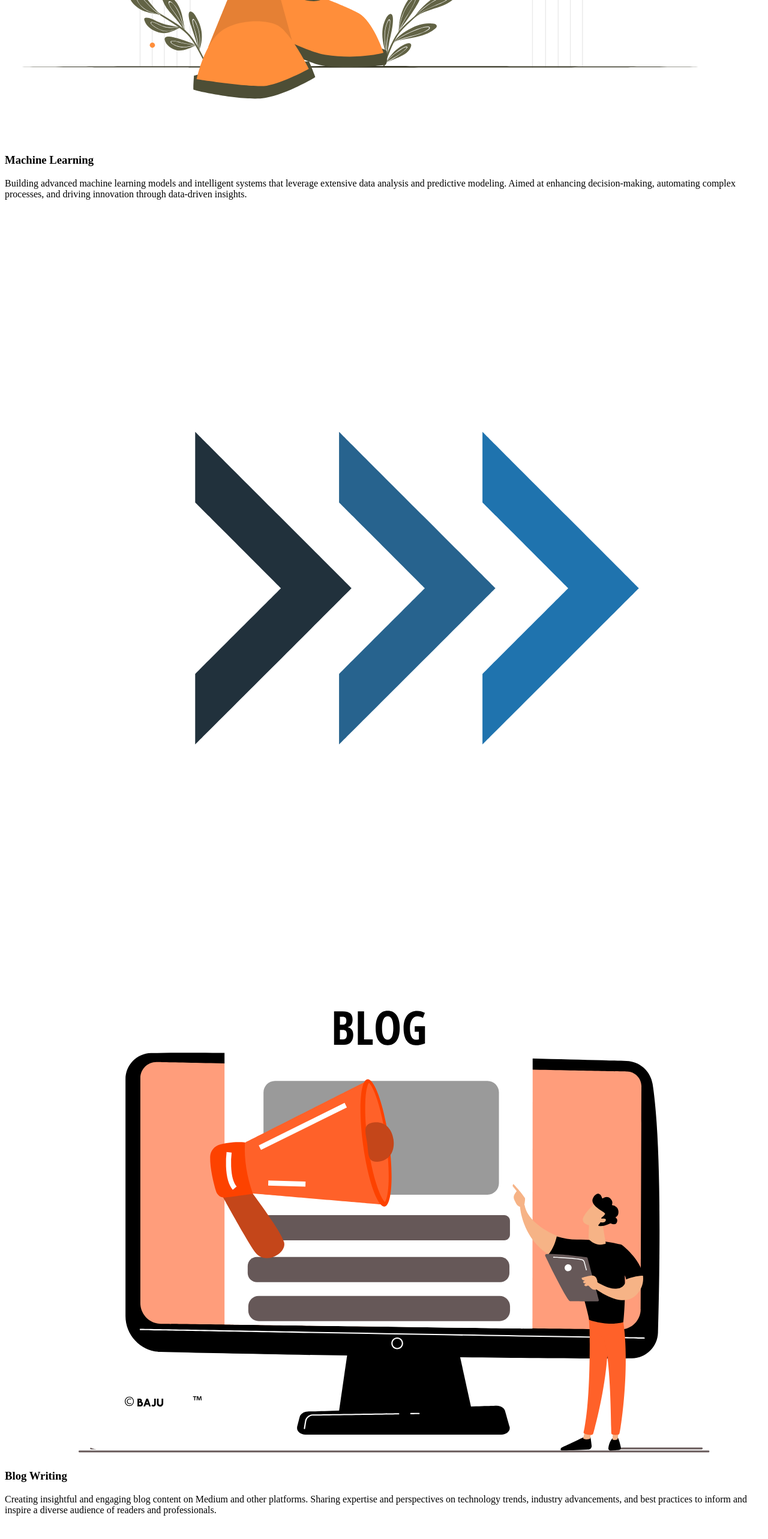
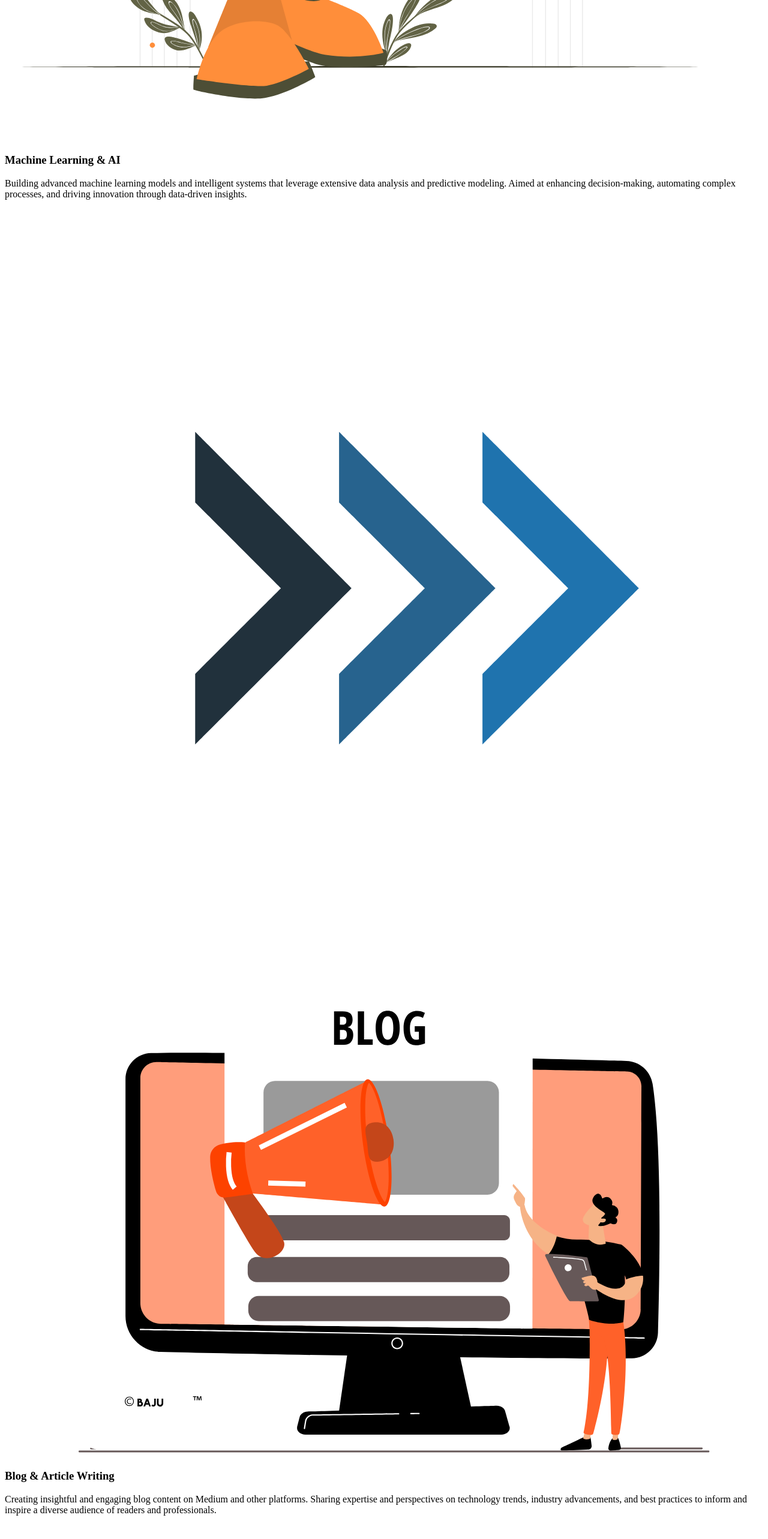
Before and after one commit to DharshanSR/sample-portfolio, a Next.js app: page /Service/service in a window 1280 px wide. Shown: the part 6082-8648 px from the top of the page at 60% size. Built offline with nearby package versions, Linux system fonts and the light colour scheme.

Commit message:
update some ui and functions

```diff
--- a/pages/Service/service.tsx
+++ b/pages/Service/service.tsx
@@ -25,13 +25,13 @@ const services = [
     link: "/mobile-app-development", // Link to the page for Mobile App Development
   },
   {
-    title: "Machine Learning",
+    title: "Machine Learning & AI",
     description: "Building advanced machine learning models and intelligent systems that leverage extensive data analysis and predictive modeling. Aimed at enhancing decision-making, automating complex processes, and driving innovation through data-driven insights.",
     animationData: machineLearning,
     link: "/machine-learning", // Link to the page for Machine Learning
   },
   {
-    title: "Blog Writing",
+    title: "Blog & Article Writing",
     description: "Creating insightful and engaging blog content on Medium and other platforms. Sharing expertise and perspectives on technology trends, industry advancements, and best practices to inform and inspire a diverse audience of readers and professionals.",
     animationData: contentWriting,
     link: "/blog-writing", // Link to the page for Blog Writing
--- a/tailwind.config.ts
+++ b/tailwind.config.ts
@@ -21,6 +21,7 @@ const config = {
     extend: {
       fontFamily: {
         sans: ["var(--font-sans)", ...fontFamily.sans],
+        garamond: ['Garamond', 'serif'],
       },
       colors: {
         border: "hsl(var(--border))",
```
Also changed, not shown: app/page.tsx (+4 -4 lines).
